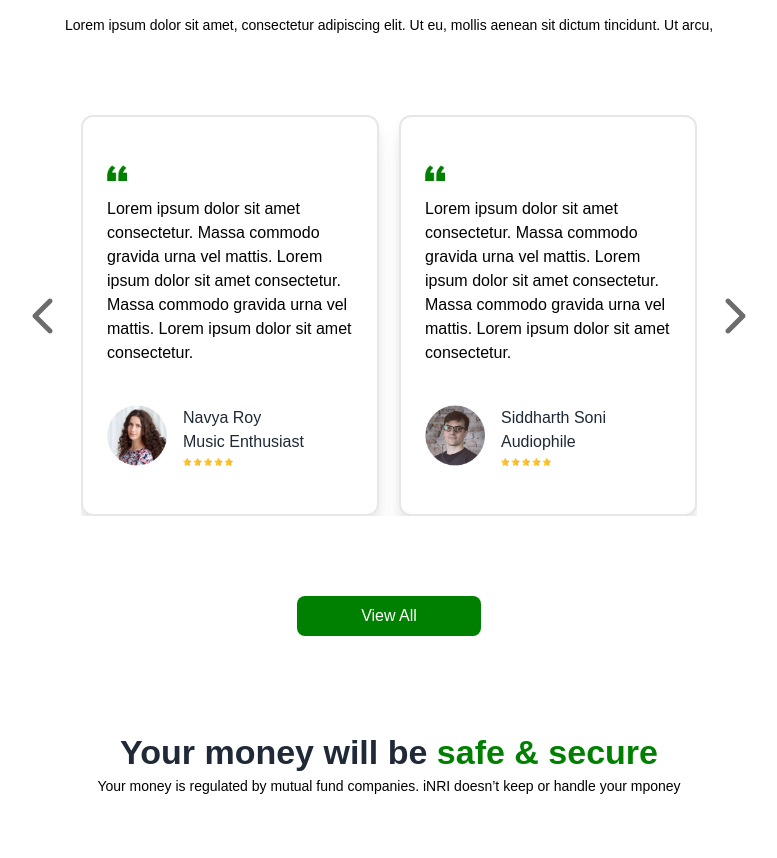
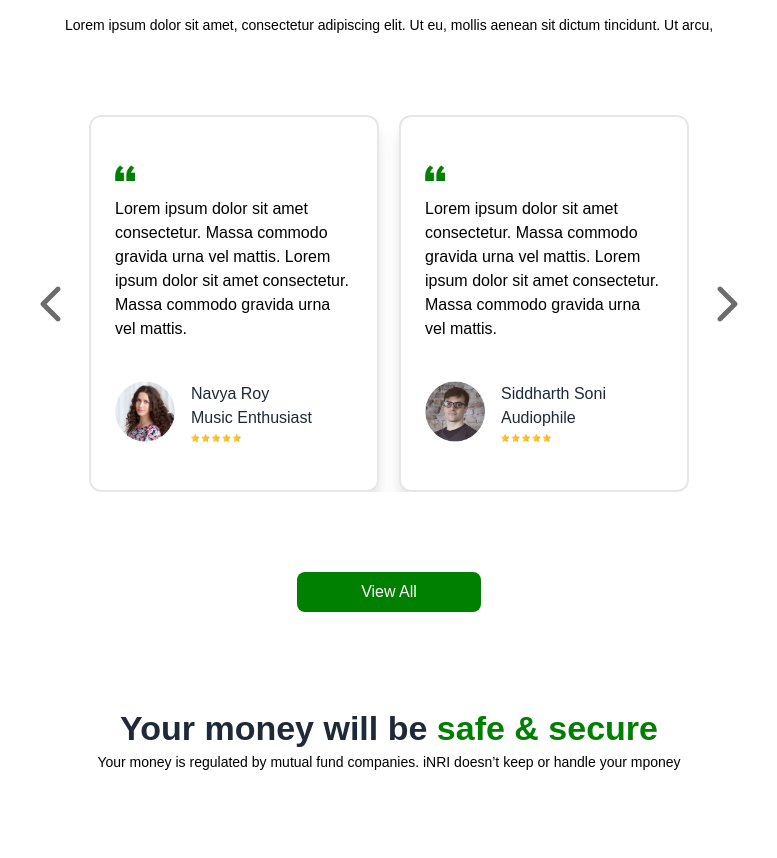
Before and after one commit to PSchristopher/NRI, a Next.js app: page / in a window 1280 px wide. Shown: the part 3753-4611 px from the top of the page, without its empty margins (251-1028 px from the left). Built offline with nearby package versions, Linux system fonts and the light colour scheme.

Commit message:
image slider

```diff
--- a/src/components/ImageSlider.tsx
+++ b/src/components/ImageSlider.tsx
@@ -41,17 +41,25 @@ const ImageSlider = () => {
 
   return (
     <div className="flex gap-4 md:gap-4 items-center justify-center w-full">
-      <button className="flex md:hidden" onClick={handlePrevClick2}>
-        <FaChevronLeft color="#6C6C6C" size={30} />
-      </button>
-      <button className="hidden md:flex " onClick={handlePrevClick}>
+      <button className="" onClick={handlePrevClick}>
         <FaChevronLeft color="#6C6C6C" size={40} />
       </button>
-      <div className="w-[60%] lg:w-1/2  bg-white block md:hidden">
+      <div className="max-w-[250px] sm:max-w-sm md:max-w-xl lg:max-w-[600px] bg-white">
         <Swiper
           slidesPerView={1}
+          spaceBetween={20}
+          breakpoints={{
+            640: {
+              slidesPerView: 1,
+              spaceBetween: 0,
+            },
+            768: {
+              slidesPerView: 2,
+              spaceBetween: 20,
+            },
+          }}
           loop={true}
-          ref={swiperRef2}
+          ref={swiperRef}
           className="mySwiper bg-white rounded-xl"
         >
           {[1, 2, 3, 4, 5, 6, 7, 8, 9]?.map((item, index) => (
@@ -102,67 +110,8 @@ const ImageSlider = () => {
           ))}
         </Swiper>
       </div>
-      <div className="w-[70%] lg:w-[55%]  bg-white hidden md:block">
-        <Swiper
-          slidesPerView={2}
-          spaceBetween={20}
-          loop={true}
-          ref={swiperRef}
-          className="mySwiper"
-        >
-          {[1, 2, 3, 4, 5, 6, 7, 8, 9]?.map((item, index) => (
-            <SwiperSlide className=" bg-white " key={index}>
-              <div className="bg-white rounded-xl border-2 py-12 px-6 drop-shadow-xl">
-                <Image
-                  src={"/assets/cords.png"}
-                  alt="cots"
-                  className="w-[20px]"
-                  width={500}
-                  height={1}
-                />
-                <p className="font-light   mt-4 ">
-                  Lorem ipsum dolor sit amet consectetur. Massa commodo gravida
-                  urna vel mattis. Lorem ipsum dolor sit amet consectetur. Massa
-                  commodo gravida urna vel mattis. Lorem ipsum dolor sit amet
-                  consectetur.
-                </p>
-                <div className="flex gap-4 items-center mt-10">
-                  <Image
-                    src={
-                      index % 2 === 0
-                        ? "/assets/female.png"
-                        : "/assets/male.png"
-                    }
-                    alt="cots"
-                    className="w-[60px]"
-                    width={500}
-                    height={1}
-                  />
-                  <div>
-                    <p className="font-medium text-gray-800">
-                      {index % 2 === 0 ? "Navya Roy" : "Siddharth Soni"}
-                    </p>
-                    <p className="font-medium text-gray-800  ">
-                      {index % 2 === 0 ? "Music Enthusiast" : "Audiophile"}
-                    </p>
-                    <Image
-                      src="/assets/star.png"
-                      alt="cots"
-                      className="w-[50px] mt-1"
-                      width={500}
-                      height={1}
-                    />
-                  </div>
-                </div>
-              </div>
-            </SwiperSlide>
-          ))}
-        </Swiper>
-      </div>
-      <button className="flex md:hidden " onClick={handleNextClick2}>
-        <FaChevronRight color="#6C6C6C" size={30} />
-      </button>
-      <button className="hidden md:flex " onClick={handleNextClick}>
+
+      <button className="" onClick={handleNextClick}>
         <FaChevronRight color="#6C6C6C" size={40} />
       </button>
     </div>
```
